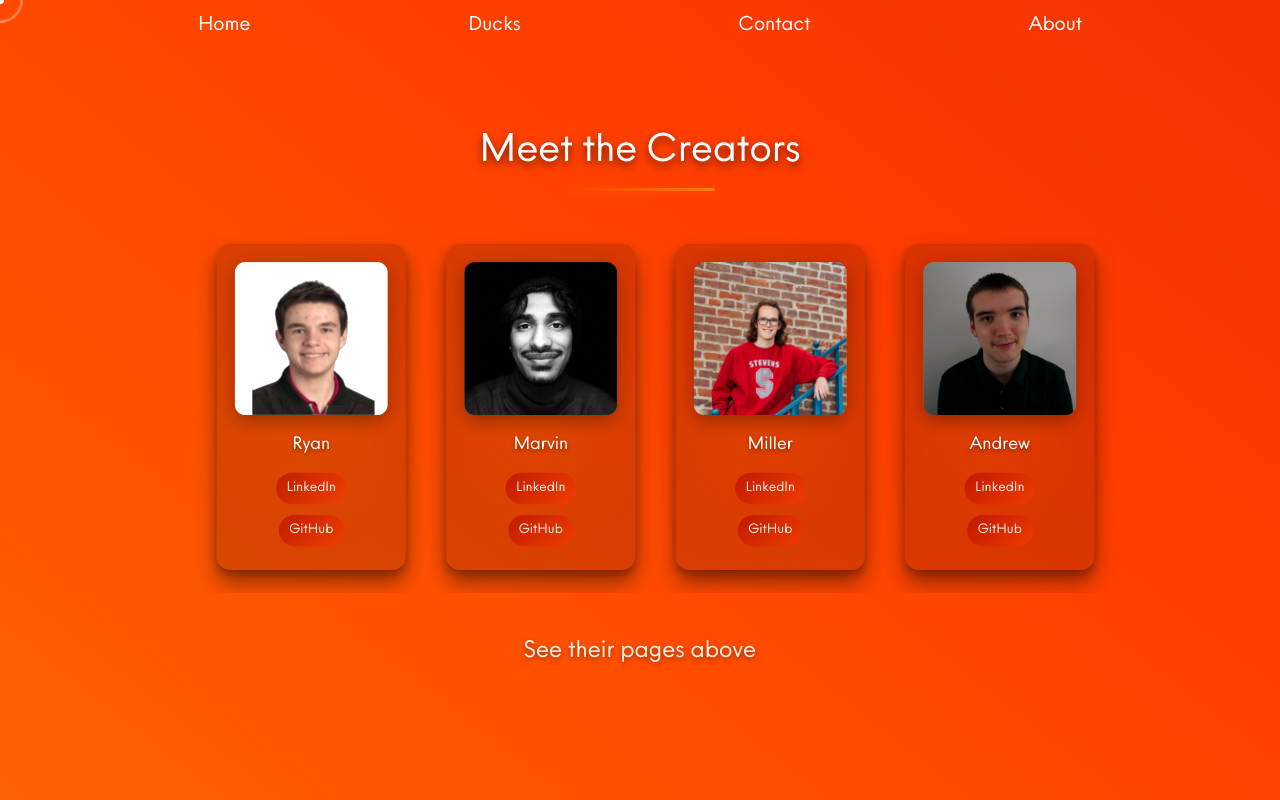
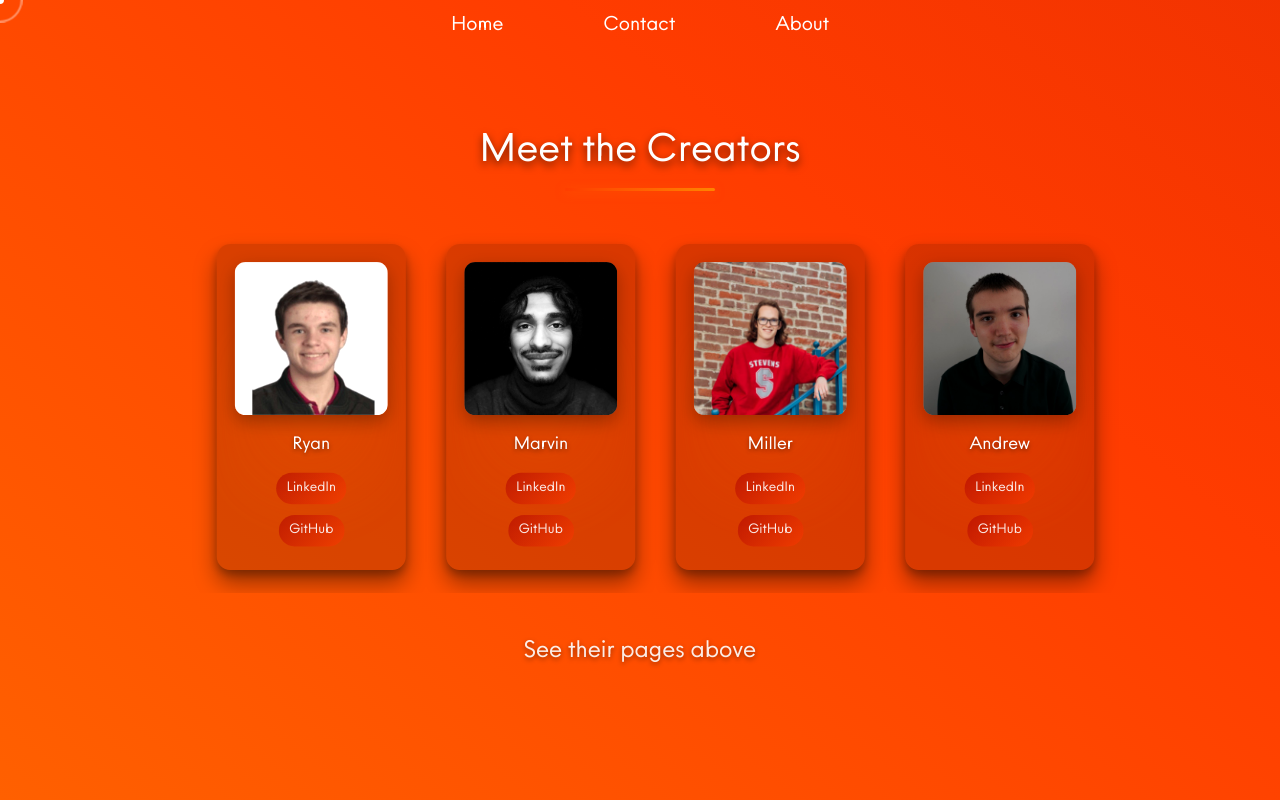
Before and after one commit to Slackow/ClassBuilder3D, a React (Vite) app in the folder frontend/: page /contact in a window 1280 px wide. Built offline with nearby package versions, Linux system fonts and the light colour scheme.

Commit message:
No more DUCKS!!!!

```diff
--- a/frontend/src/App.css
+++ b/frontend/src/App.css
@@ -92,23 +92,22 @@ body {
   }
 }
 
-/* Navigation bar animation */
+/* Navigation bar animation - UPDATED */
 .topnav {
   position: fixed;
   top: 0px;
   left: 0px;
-  align-self: center;
   display: flex;
   width: 100vw;
   height: 50px;
   font-family: 'PastaRegular', sans-serif;
-  justify-content: space-evenly;
+  justify-content: center; /* Changed from space-evenly to center */
   align-items: center;
   background-color: #78787800;
   padding: 0;
 }
 
-/* Navigation links animations - staggered for each link */
+/* Navigation links animations - UPDATED for 3 links */
 .topnav a {
   color: white;
   text-decoration: none;
@@ -118,6 +117,7 @@ body {
   overflow: hidden;
   opacity: 0;
   transform: translateY(-20px);
+  margin: 0 30px; /* Added margin for better spacing */
 }
 
 .topnav a:nth-child(1) {
@@ -135,10 +135,7 @@ body {
   animation-delay: 0.4s;
 }
 
-.topnav a:nth-child(4) {
-  animation: navLinkReveal 0.5s ease-out forwards;
-  animation-delay: 0.5s;
-}
+/* Removed the fourth link animation since it's no longer needed */
 
 @keyframes navLinkReveal {
   from {
--- a/frontend/src/App.jsx
+++ b/frontend/src/App.jsx
@@ -2,8 +2,8 @@ import React from 'react'; // Good practice to import React
 import Duck3D from './Duck3D';
 import Contacts from './Contacts';
 import About from './About';
-import Chat from './Chat'; // <-- 1. Import Chat component
-import ProfessorsPage from './ProfessorsPage'; // <-- Import the new ProfessorsPage component
+import Chat from './Chat';
+import ProfessorsPage from './ProfessorsPage';
 import { BrowserRouter as Router, Routes, Route, Link } from 'react-router-dom';
 import Cursor from './cursor';
 import './App.css';
@@ -12,9 +12,8 @@ import './App.css';
 function Navigation() {
   return (
     <div className="topnav">
-      {/* Use NavLink later if you need active styling based on route */}
+      {/* Removed the Ducks/News tab */}
       <Link to="/">Home</Link>
-      <Link to="/news">Ducks</Link>
       <Link to="/contact">Contact</Link>
       <Link to="/about">About</Link>
     </div>
@@ -31,7 +30,6 @@ function Home() {
       </div>
       <h1>Welcome To ClassBuilder3D</h1>
       <div className="logo">
-        {/* 3. Replace <a> with <Link> pointing to the chat route */}
         <Link to="/chat">
           <button
             style={{
@@ -42,7 +40,6 @@ function Home() {
               borderRadius: '20px',
               cursor: 'pointer',
               outline: '2px solid white'
-              // Add other necessary styles if Link changes layout/appearance
             }}
           >
             Enter
@@ -74,8 +71,7 @@ function App() {
                 <Route path="/contact" element={<Contacts />} />
                 <Route path="/about" element={<About />} />
                 <Route path="/chat" element={<Chat />} />
-                {/* You might want a route for /news too */}
-                {/* <Route path="/news" element={<SomeDucksComponent />} /> */}
+                {/* Removed the news/ducks route */}
               </Routes>
             </>
           } />
```
